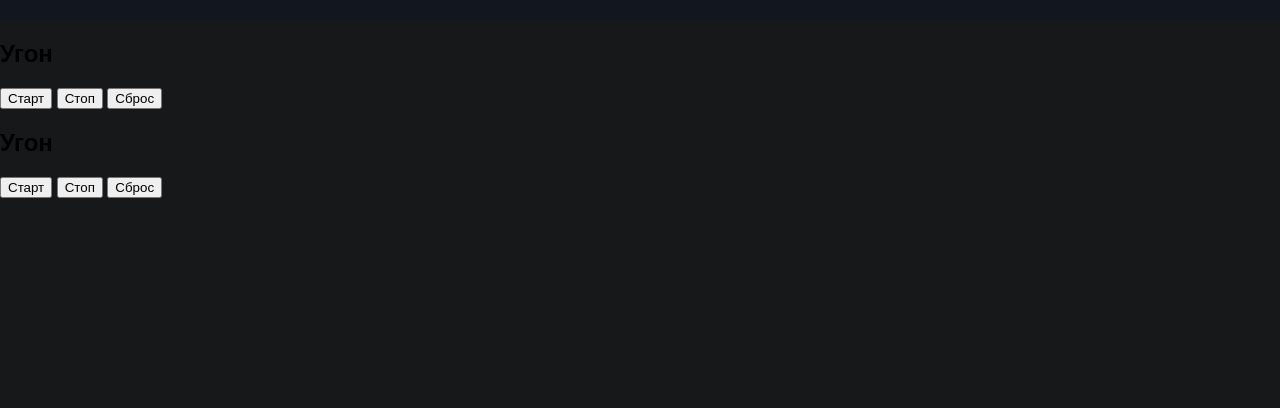
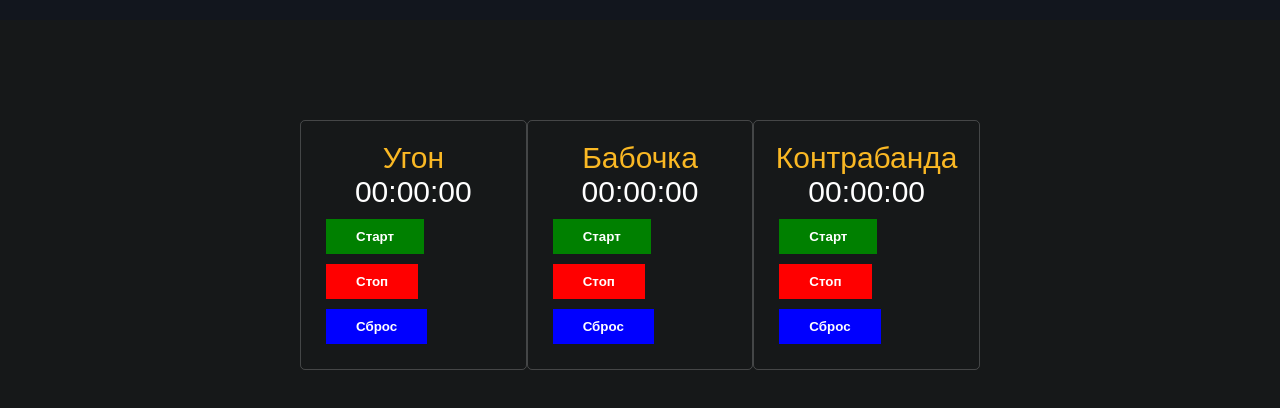
Before and after one commit to angel1331/farm-virt-website, a plain HTML site: page index.html in a window 1280 px wide. Shown: the part 80-488 px from the top of the page. Drawn offline with Linux system fonts and the light colour scheme.

Commit message:
Add styling for comments in history records and improve timer layout in main

```diff
--- a/css/calculator.css
+++ b/css/calculator.css
@@ -128,6 +128,10 @@ main {
     margin-top: 20px;
 }
 
+.comment {
+    width: 900px;
+}
+
 .button-container {
     display: flex;
     justify-content: right;
--- a/css/main.css
+++ b/css/main.css
@@ -3,3 +3,98 @@ body {
     margin: 0;
     font-family: Arial, Helvetica, sans-serif;
 }
+
+main {
+    margin-left: 300px;
+    margin-right: 300px;
+}
+
+.clocks {
+    display: flex;
+    justify-content: space-between;
+    margin-top: 100px; /*ЭТО УБРАТЬ ПОТОМ */
+}
+
+.timer {
+    color: white;
+    font-size: 30px;
+    display: flex;
+    flex-direction: column;
+    align-items: center;
+    border: 1px solid rgba(255, 255, 255, 0.2);
+    padding: 20px;
+    border-radius: 5px;
+}
+
+.timer-control {
+    display: block;
+}
+
+.timer button {
+    margin: 5px;
+}
+
+.time {
+    margin-bottom: 5px;
+}
+
+.title-timer {
+    color:#fab824;
+}
+
+.start {
+    padding: 10px 30px;
+    background-color: green;
+    border: 0;
+    color: white;
+    font-weight: bold;
+    transition: background-color 0.3s;
+
+    &:hover {
+        background-color: rgba(0, 128, 0, 0.765);
+        cursor: pointer;
+    }
+
+    &:active {
+        background-color: rgba(0, 128, 0, 0.565);
+        cursor: pointer;
+    }
+}
+
+.stop {
+    padding: 10px 30px;
+    background-color: red;
+    border: 0;
+    color: white;
+    font-weight: bold;
+    transition: background-color 0.3s;
+
+    &:hover {
+        background-color: rgba(255, 0, 0, 0.71);
+        cursor: pointer;
+    }
+
+    &:active {
+        background-color: rgba(255, 0, 0, 0.51);
+        cursor: pointer;
+    }
+}
+
+.reset {
+    padding: 10px 30px;
+    background-color: blue;
+    border: 0;
+    color: white;
+    font-weight: bold;
+    transition: background-color 0.3s;
+
+    &:hover {
+        background-color: rgba(0, 0, 255, 0.765);
+        cursor: pointer;
+    }
+
+    &:active {
+        background-color: rgba(0, 0, 255, 0.520);
+        cursor: pointer;
+    }
+}
--- a/index.html
+++ b/index.html
@@ -35,22 +35,37 @@
 			</div>
 		</div>
 	</div>
-	<div class="main">
-		<div class="timer">
-			<h2>Угон</h2>
-			<div class="time"></div>
-			<button class="start">Старт</button>
-			<button class="stop">Стоп</button>
-			<button class="reset">Сброс</button>
+	<main>
+		<div class="clocks">
+			<div class="timer">
+				<span class="title-timer">Угон</span>
+				<div class="time">00:00:00</div>
+				<div class="timer-control">
+					<button class="start">Старт</button>
+					<button class="stop">Стоп</button>
+					<button class="reset">Сброс</button>
+				</div>
+			</div>
+			<div class="timer">
+				<span class="title-timer">Бабочка</span>
+				<div class="time">00:00:00</div>
+				<div class="timer-control">
+					<button class="start">Старт</button>
+					<button class="stop">Стоп</button>
+					<button class="reset">Сброс</button>
+				</div>
+			</div>
+			<div class="timer">
+					<span class="title-timer">Контрабанда</span>
+					<div class="time">00:00:00</div>
+					<div class="timer-control">
+						<button class="start">Старт</button>
+						<button class="stop">Стоп</button>
+						<button class="reset">Сброс</button>
+					</div>
+				</div>
 		</div>
-			<div class="timer">
-				<h2>Угон</h2>
-				<div class="time"></div>
-				<button class="start">Старт</button>
-				<button class="stop">Стоп</button>
-				<button class="reset">Сброс</button>
-			</div>
-	</div>
+	</main>
 	<div class="footer">
 
 	</div>
--- a/scripts/calculator.js
+++ b/scripts/calculator.js
@@ -138,7 +138,7 @@
                 <div class="history-item">
                     ${imageHTML}
                     ${valueDisplay}
-                    <p style="margin-left: 5px;">${record.comment}</p>
+                    <p class="comment" style="margin-left: 5px;">${record.comment}</p>
                     <div class="button-container">
                         <button class="edit-btn" data-id="${record.id}">Редактировать запись</button>
                         <button class="delete-btn" data-id="${record.id}">Удалить запись</button>
@@ -224,6 +224,7 @@
         const imagePreview = document.getElementById('imagePreview')
 
         finalValue.value = '';
+        inputNumber.value = '';
         inputComments.value = '';
         inputImage.value = '';
         document.querySelector('.file-name').textContent = 'Файл не выбран';
```
